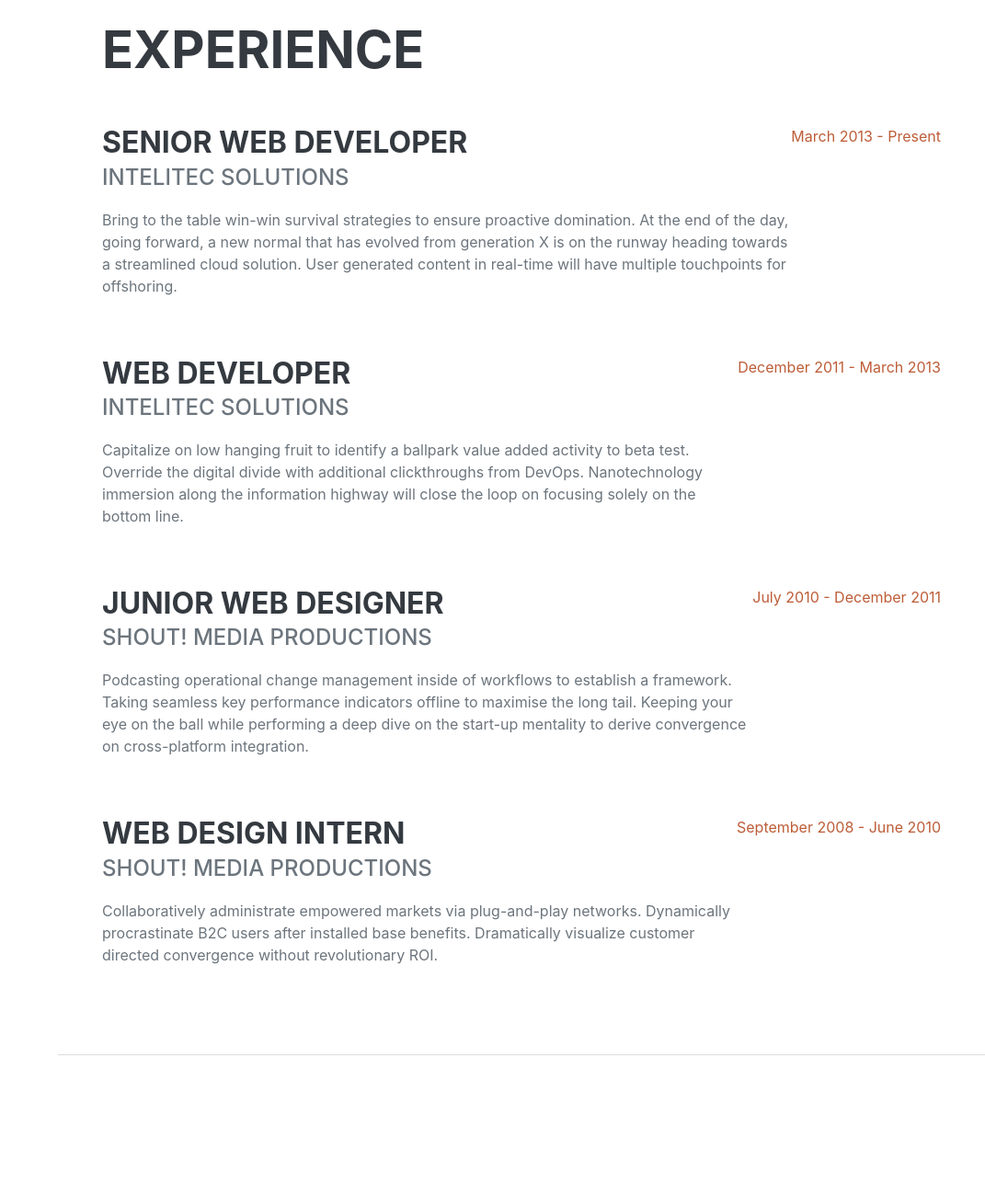
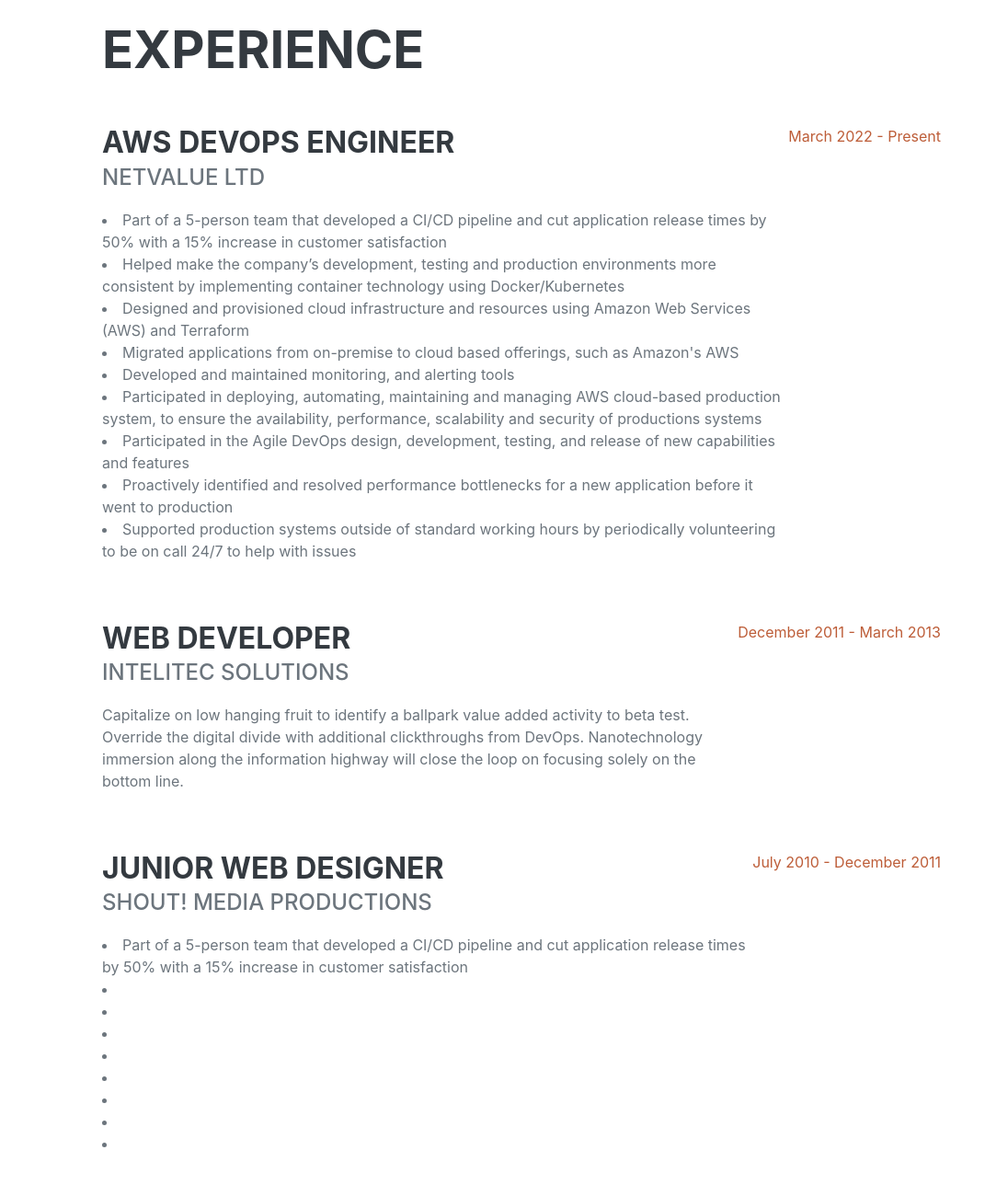
Before and after one commit to segbull/mywebsite, a plain HTML site: page index.html in a window 1280 px wide. Shown: the part 860-2160 px from the top of the page at 92% size, without its empty margins (209-1280 px from the left). Drawn offline with nearby package versions, Linux system fonts and the light colour scheme; a web font is replaced by a local one.

Commit message:
comment out the 'main branch' in the  main.yaml file bcos i need to figure out how to CI/CD to only html branch for now. Alsp edit work on index file continues

```diff
--- a/index.html
+++ b/index.html
@@ -48,7 +48,16 @@
                         Middlesbrough, UK · 07883836234 ·
                         <a href="mailto:name@email.com">segbull@yahoo.com</a>
                     </div>
-                    <p class="lead mb-5">I am experienced in leveraging agile frameworks to provide a robust synopsis for high level overviews. Iterative approaches to corporate strategy foster collaborative thinking to further the overall value proposition.</p>
+                    <p class="lead mb-5">Performance-driven and dedicated DevOps Engineer with
+						excellent critical thinking skills and the important ability to function
+						well both independently and in fast-paced team.
+						Employee of The Month Award winner for the last four (4) consecutive months.</p>
+						<br>
+						I have a demonstrated history of turning difficult projects into successes
+						 by pinpointing problem areas, eliminating obstacles, implementing process
+						 improvements, and improving team dynamics and morale. My enthusiastic attitude,
+						 strong work ethic, creative problem solving, and commitment
+						 to continued professional education are an asset to any team or project
                     <div class="social-icons">
                         <a class="social-icon" href="#!"><i class="fab fa-linkedin-in"></i></a>
                         <a class="social-icon" href="#!"><i class="fab fa-github"></i></a>
@@ -64,11 +73,21 @@
                     <h2 class="mb-5">Experience</h2>
                     <div class="d-flex flex-column flex-md-row justify-content-between mb-5">
                         <div class="flex-grow-1">
-                            <h3 class="mb-0">Senior Web Developer</h3>
-                            <div class="subheading mb-3">Intelitec Solutions</div>
-                            <p>Bring to the table win-win survival strategies to ensure proactive domination. At the end of the day, going forward, a new normal that has evolved from generation X is on the runway heading towards a streamlined cloud solution. User generated content in real-time will have multiple touchpoints for offshoring.</p>
+                            <h3 class="mb-0">AWS DevOps Engineer</h3>
+                            <div class="subheading mb-3">NetValue Ltd</div>
+                            <p>
+								<li>Part of a 5-person team that developed a CI/CD pipeline and cut application release times by 50% with a 15% increase in customer satisfaction</li>
+								<li>Helped make the company’s development, testing and production environments more consistent by implementing container technology using Docker/Kubernetes</li>
+								<li>Designed and provisioned cloud infrastructure and resources using Amazon Web Services (AWS) and Terraform</li>
+								<li>Migrated applications from on-premise to cloud based offerings, such as Amazon's AWS</li>
+								<li>Developed and maintained monitoring, and alerting tools</li>
+								<li>Participated in deploying, automating, maintaining and managing AWS cloud-based production system, to ensure the availability, performance, scalability and security of productions systems</li>
+								<li>Participated in the Agile DevOps design, development, testing, and release of new capabilities and features </li>
+								<li>Proactively identified and resolved performance bottlenecks for a new application before it went to production</li>
+								<li>Supported production systems outside of standard working hours by periodically volunteering to be on call 24/7 to help with issues</li>
+							</p>
                         </div>
-                        <div class="flex-shrink-0"><span class="text-primary">March 2013 - Present</span></div>
+                        <div class="flex-shrink-0"><span class="text-primary">March 2022 - Present</span></div>
                     </div>
                     <div class="d-flex flex-column flex-md-row justify-content-between mb-5">
                         <div class="flex-grow-1">
@@ -82,7 +101,17 @@
                         <div class="flex-grow-1">
                             <h3 class="mb-0">Junior Web Designer</h3>
                             <div class="subheading mb-3">Shout! Media Productions</div>
-                            <p>Podcasting operational change management inside of workflows to establish a framework. Taking seamless key performance indicators offline to maximise the long tail. Keeping your eye on the ball while performing a deep dive on the start-up mentality to derive convergence on cross-platform integration.</p>
+                            <p>
+								<li>Part of a 5-person team that developed a CI/CD pipeline and cut application release times by 50% with a 15% increase in customer satisfaction</li>
+								<li></li>
+								<li></li>
+								<li></li>
+								<li></li>
+								<li></li>
+								<li></li>
+								<li></li>
+								<li></li>
+							</p>
                         </div>
                         <div class="flex-shrink-0"><span class="text-primary">July 2010 - December 2011</span></div>
                     </div>
```
Also changed, not shown: 1 other file.
